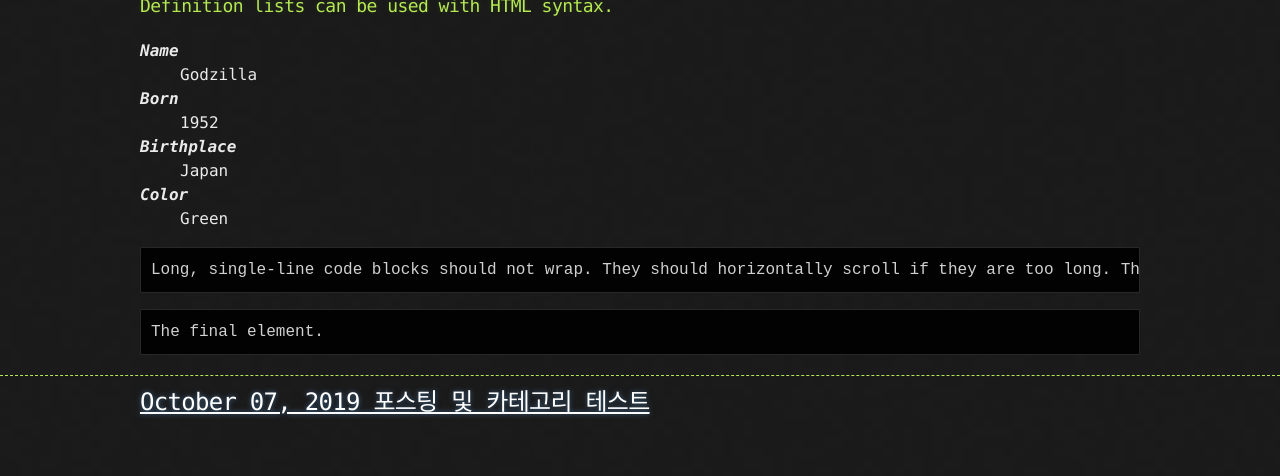
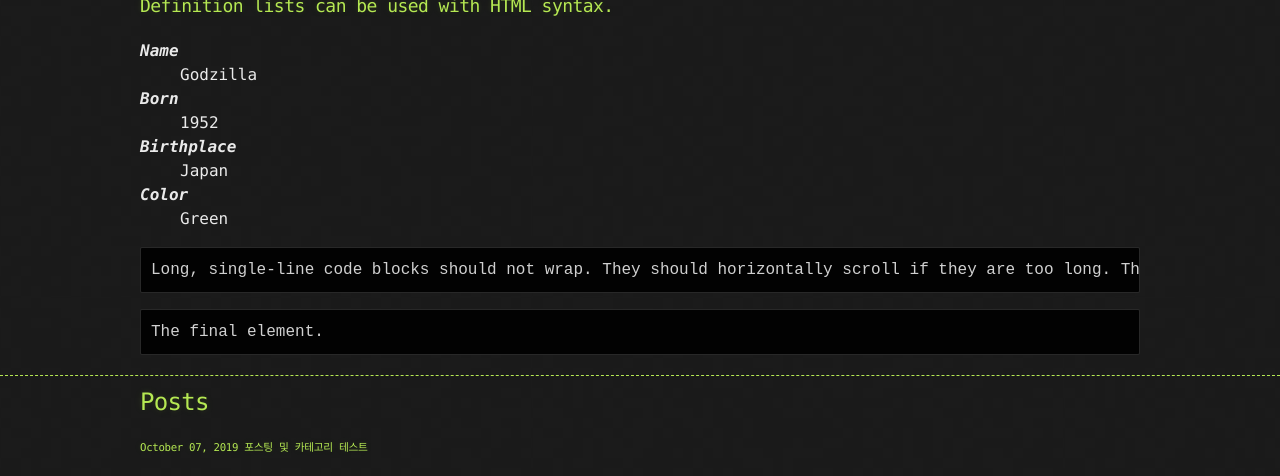
Before and after one commit to kawa1lg1rl/kawa1lg1rl.github.io, a Jekyll site: the page built from index.md, in a window 1280 px wide and 900 px high, scrolled down 2471 px, cut to the strip 424-900 px from the top of the window. Built offline with Jekyll 4.4.1, drawn with Linux system fonts in a browser that asks for light colours; before the commit the page ends 3335 px from its top, so only the background shows below that.

Commit message:
modify default html

```diff
--- a/_layouts/default.html
+++ b/_layouts/default.html
@@ -18,7 +18,7 @@ a{
 
     <header>
       <div class="container">
-        <h1 onclick="location.href='/'">{{ site.title | default: site.github.repository_name }}</h1>
+        <h1 onclick="location.href='/'" style="cursor: pointer">{{ site.title | default: site.github.repository_name }}</h1>
         <h2>{{ site.description | default: site.github.project_tagline }}</h2>
 
         <section id="downloads">
@@ -41,8 +41,9 @@ a{
 
     <div class="container">
       <section id="custom_footer">
+        <h1>Posts</h1>
         {% for post in site.posts %}
-          <h2><a href="{{ post.url }}">{{ post.date | date: '%B %d, %Y' }} {{ post.title }}</a></h2>
+          <h6 onclick="location.href='{{ post.url }}'">{{ post.date | date: '%B %d, %Y' }} {{ post.title }}</h6>
         {% endfor %}
       </section>
     </div>
```
